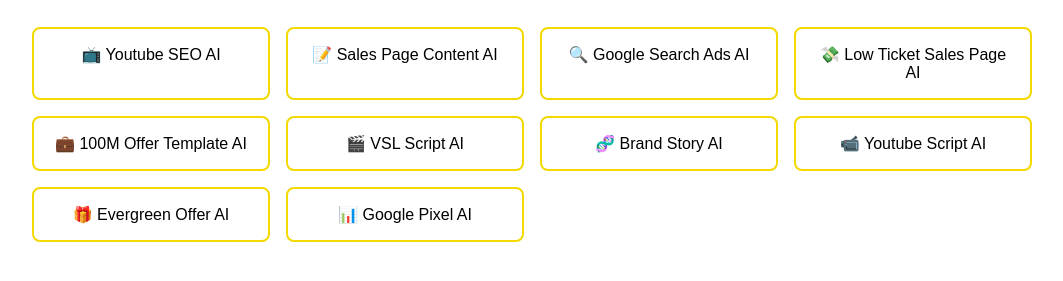
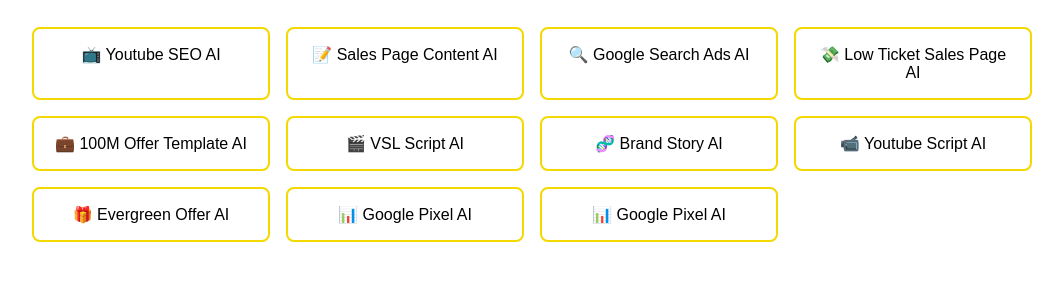
Before and after one commit to jbuduoo/PAGE, a plain HTML site: page index.html in a window 1280 px wide. Shown: the part 119-400 px from the top of the page, without its empty margins (108-1171 px from the left). Drawn offline with Linux system fonts and the light colour scheme.

Commit message:
更新網站內容

```diff
--- a/index.html
+++ b/index.html
@@ -63,6 +63,7 @@
     <div class="tool-button">📹 Youtube Script AI</div>
     <div class="tool-button">🎁 Evergreen Offer AI</div>
     <div class="tool-button">📊 Google Pixel AI</div>
+    <div class="tool-button">📊 Google Pixel AI</div>
   </div>
 </body>
 </html>
```
